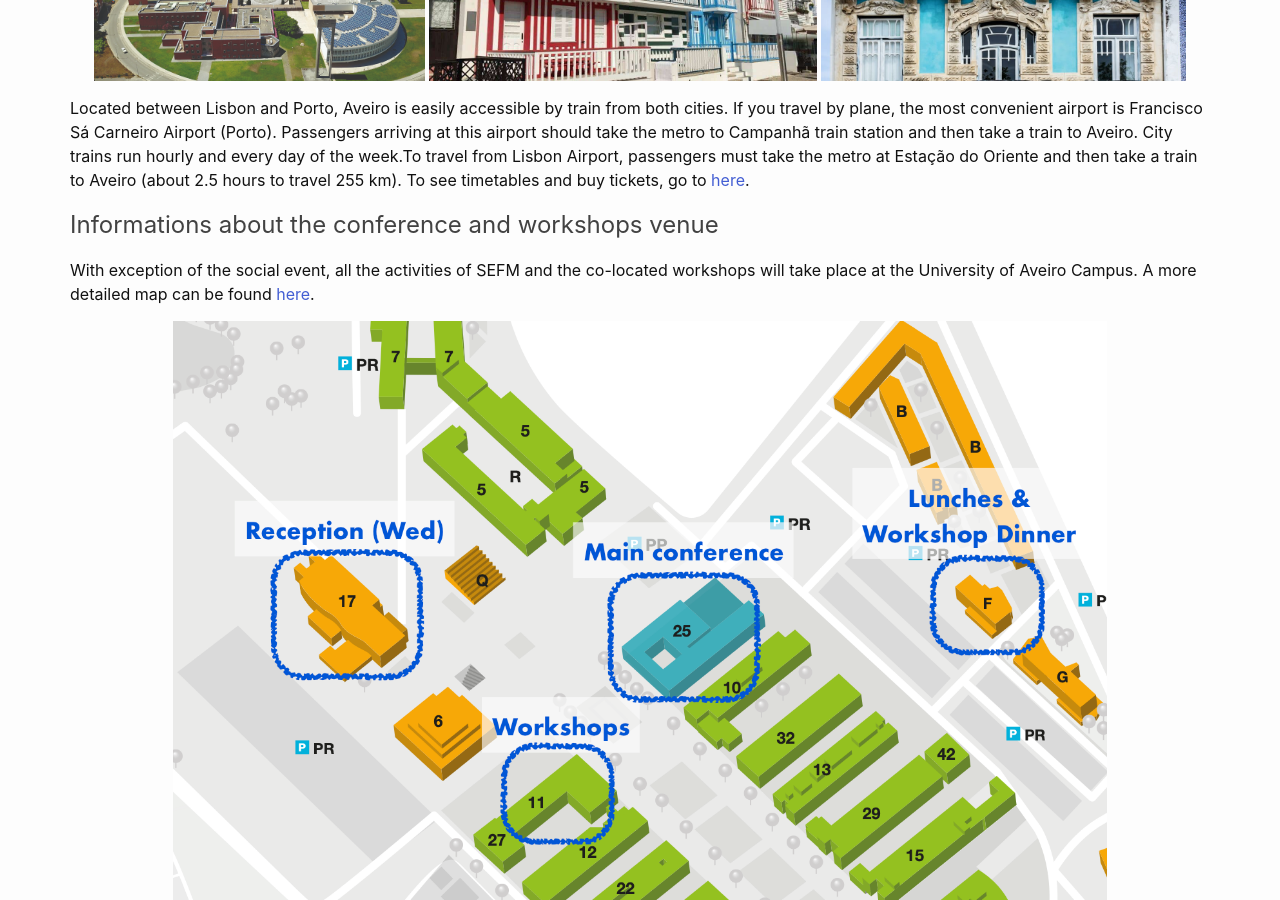
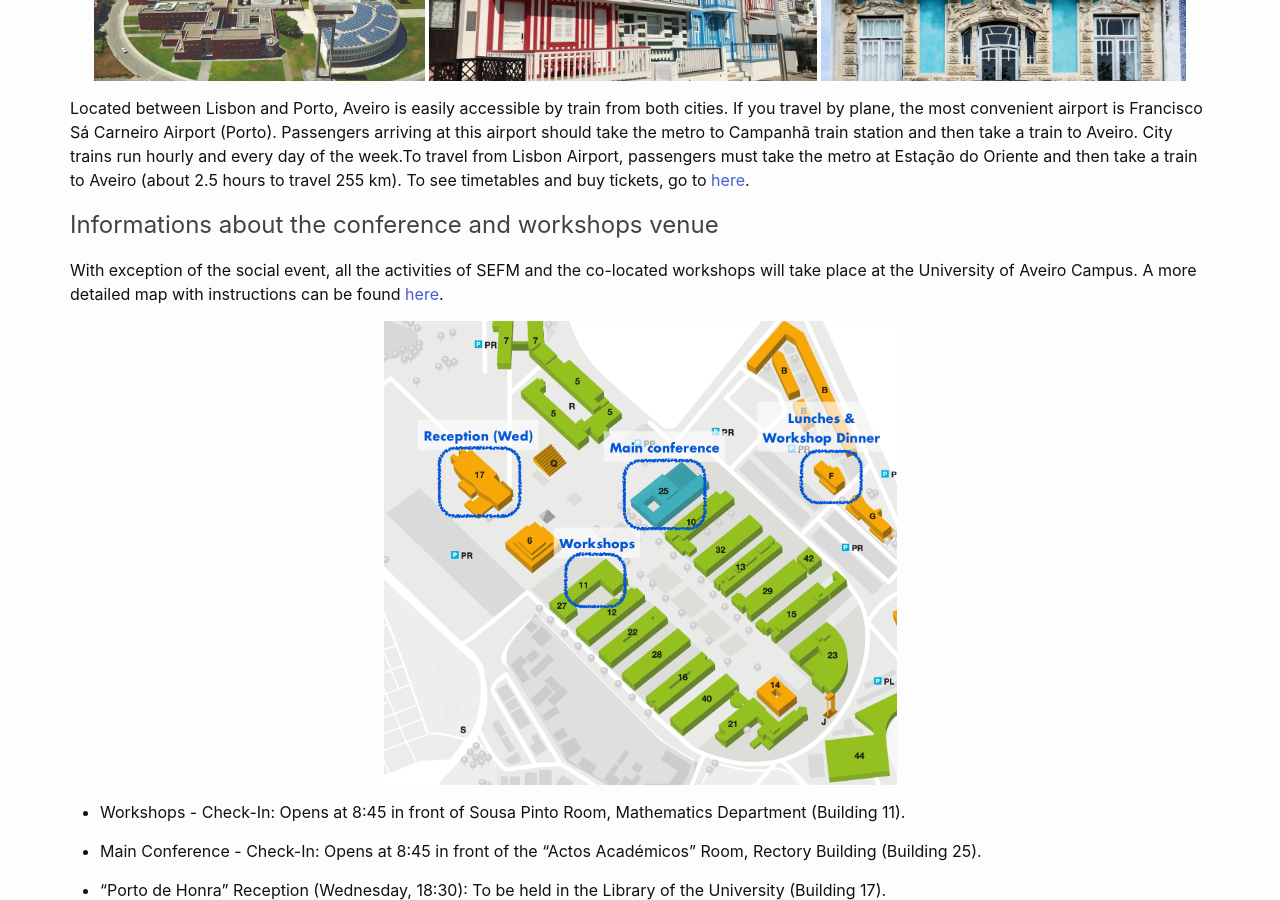
Before and after one commit to sefm-conference/2024, a Jekyll site: the page built from _pages/venue.md, in a window 1280 px wide and 900 px high, scrolled down 1279 px. Built offline with Jekyll 4.4.1, drawn with Linux system fonts in a browser that asks for light colours.

Commit message:
more details on how to get to the conference

```diff
--- a/_pages/venue.md
+++ b/_pages/venue.md
@@ -39,10 +39,10 @@ To see timetables and buy tickets, go to
 
 ## Informations about the conference and workshops venue
 
-With exception of the social event, all the activities of SEFM and the co-located workshops will take place at the University of Aveiro Campus. A more detailed map can be found [here](../assets/images/UAMap.pdf).
+With exception of the social event, all the activities of SEFM and the co-located workshops will take place at the University of Aveiro Campus. A more detailed map with instructions can be found [here](../assets/images/UAMap.pdf).
 
 <center>
-    <img src="../assets/images/UAMap.png" width="82%" height="82%">
+    <img src="../assets/images/UAMap.png" width="45%" height="45%">
     <p></p>
  </center>
 
```
